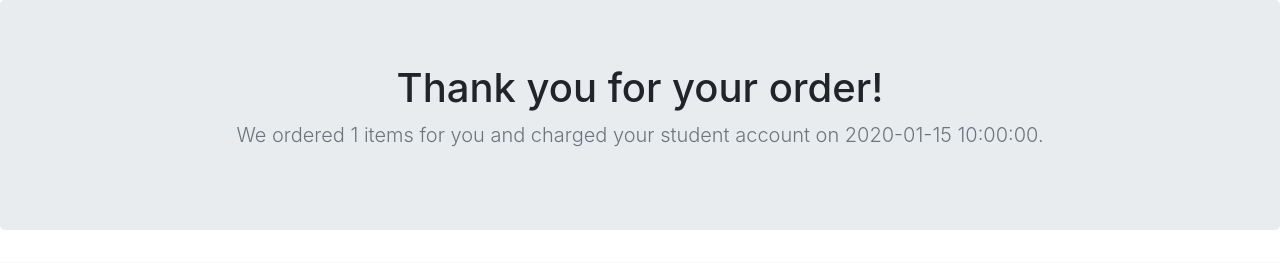
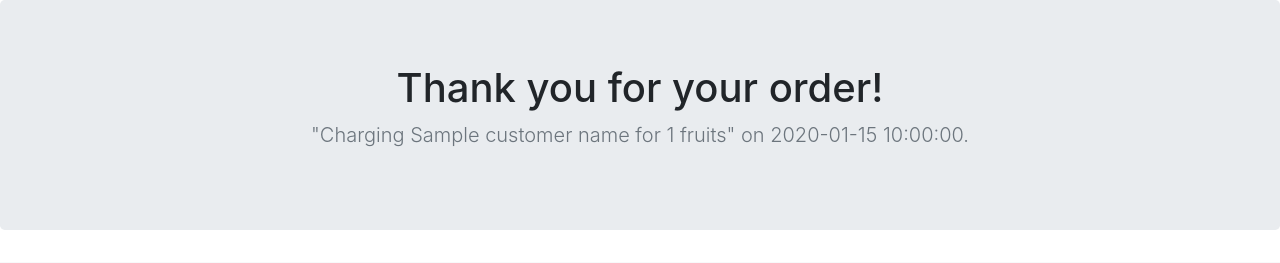
Before and after one commit to akawoa/python, a Flask app: template flask/dojo_fruit_store/templates/checkout.html in a window 1280 px wide. Shown: the part 56-319 px from the top of the page. Run offline with Flask 2, Linux system fonts and the light colour scheme; the template is opened without the code that fills it: most values are stand-ins (such as "Sample title", 1, 10 or a date in 2020).

Commit message:
added assignment

```diff
--- a/flask/dojo_fruit_store/server.py
+++ b/flask/dojo_fruit_store/server.py
@@ -22,8 +22,9 @@ def checkout():
     last_name = request.form['last_name']
     student_id = request.form['student_id']
     total_items = strawberry + raspberry + apple + blackberry
+    customer = (f"{first_name} {last_name}")
 
-    return render_template("checkout.html", strawberry = strawberry,raspberry = raspberry,apple = apple,blackberry = blackberry,first_name = first_name,last_name = last_name,student_id = student_id,total_items = total_items, date = dt_string)
+    return render_template("checkout.html", strawberry = strawberry,raspberry = raspberry,apple = apple,blackberry = blackberry,first_name = first_name,last_name = last_name,student_id = student_id,total_items = total_items, date = dt_string, customer_name = customer)
 
 @app.route('/fruits')
 def fruits():
--- a/flask/dojo_fruit_store/templates/checkout.html
+++ b/flask/dojo_fruit_store/templates/checkout.html
@@ -24,7 +24,7 @@
         <section class="jumbotron text-center">
           <div class="container">
             <h1 class="jumbotron-heading">Thank you for your order!</h1>
-            <p class="lead text-muted">We ordered {{total_items}} items for you and charged your student account on {{date}}.</p>
+            <p class="lead text-muted">"Charging {{customer_name}} for {{total_items}} fruits" on {{date}}.</p>
           </div>
         </section>
 
```
